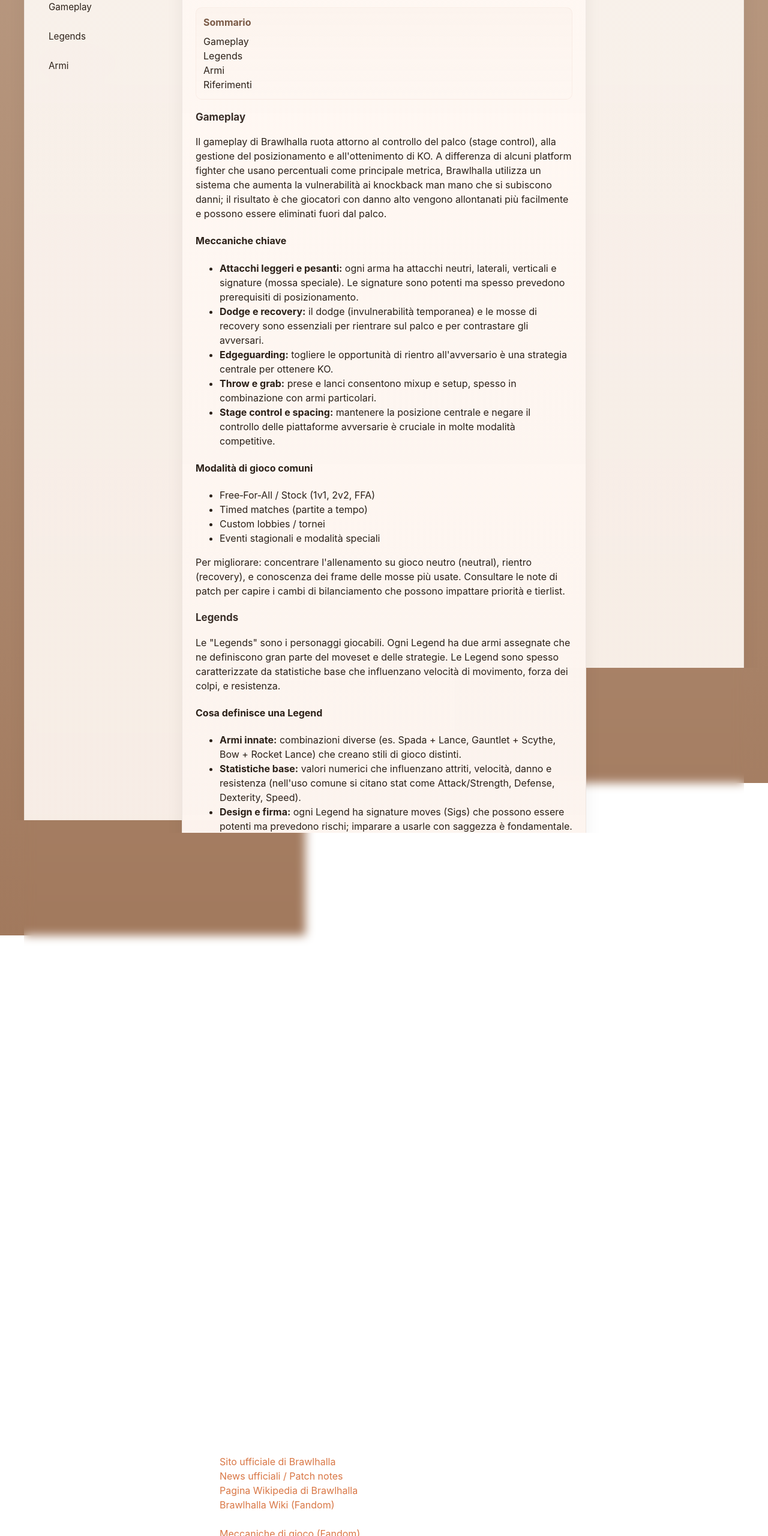
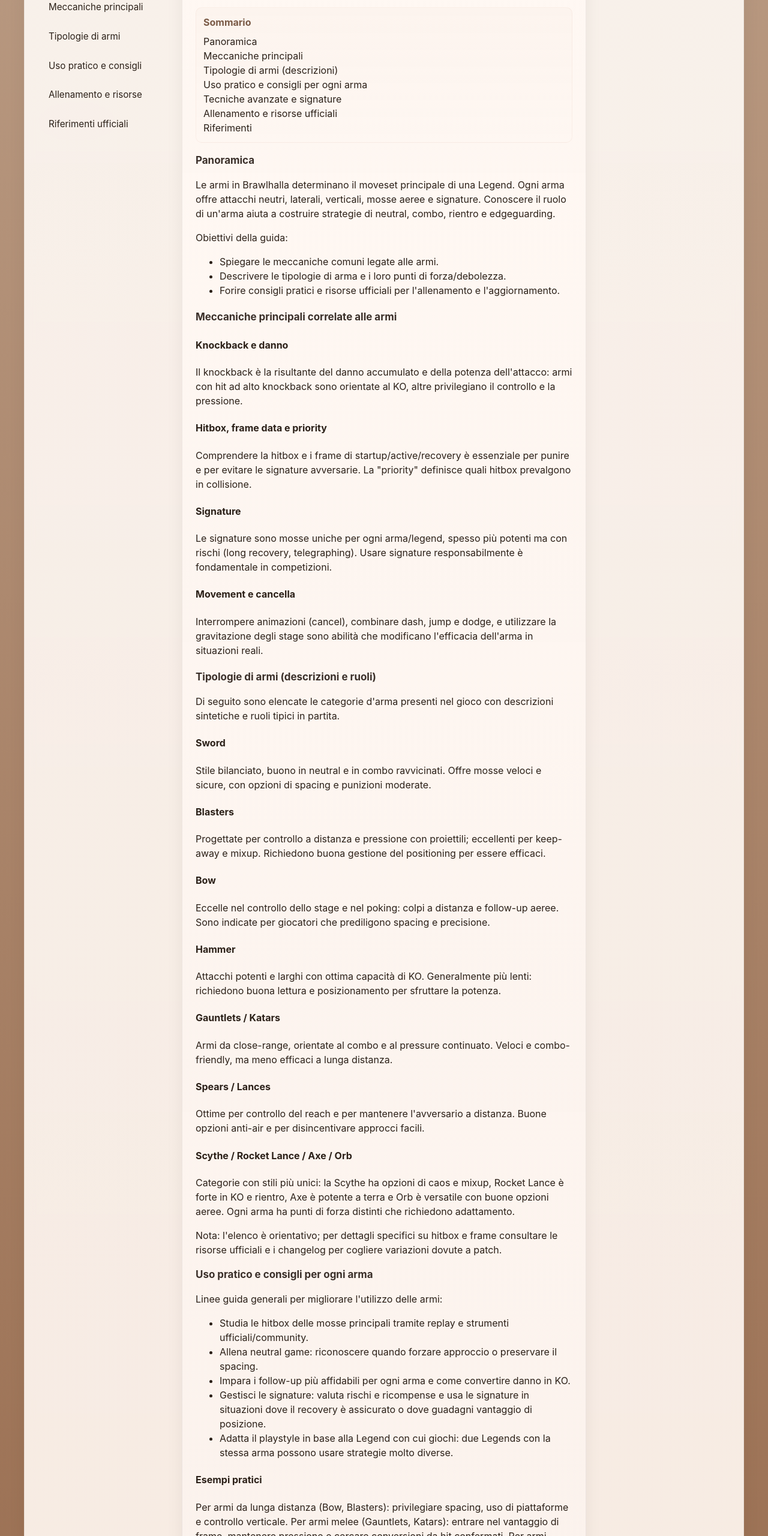
Before and after one commit to Roschitos/brawlhallaHome, a plain HTML site: page html/weapons.html in a window 1280 px wide. Shown: the part 220-2780 px from the top of the page at 60% size. Drawn offline with Linux system fonts and the light colour scheme.

Commit message:
Update weapons.html

```diff
--- a/html/weapons.html
+++ b/html/weapons.html
@@ -1,10 +1,10 @@
-
 <!DOCTYPE html>
 <html lang="it">
 <head>
     <meta charset="UTF-8">
     <meta name="viewport" content="width=device-width, initial-scale=1">
-    <title>Brawlhalla – Weapons</title>
+    <meta name="description" content="Guida completa delle armi di Brawlhalla: tipologie, meccaniche, consigli pratici, signature e risorse ufficiali per approfondire.">
+    <title>Brawlhalla – Armi</title>
     <link rel="stylesheet" href="../css/style.css">
 </head>
 <body>
@@ -27,14 +27,16 @@
                 <h3 id="quick-index-heading">Indice rapido</h3>
                 <ul>
                     <li><a href="#overview">Panoramica</a></li>
-                    <li><a href="#gameplay">Gameplay</a></li>
-                    <li><a href="#legends">Legends</a></li>
-                    <li><a href="#weapons">Armi</a></li>
+                    <li><a href="#mechanics">Meccaniche principali</a></li>
+                    <li><a href="#classes">Tipologie di armi</a></li>
+                    <li><a href="#practical">Uso pratico e consigli</a></li>
+                    <li><a href="#training">Allenamento e risorse</a></li>
+                    <li><a href="#references">Riferimenti ufficiali</a></li>
                 </ul>
             </nav>
         </aside>
 
-        <main class="wiki-content">
+        <main class="wiki-content" role="main">
             <article>
                 <header>
                     <h2>Armi</h2>
@@ -43,92 +45,140 @@
                 <nav class="toc" aria-label="Sommario">
                     <strong>Sommario</strong>
                     <ul>
-                        <li><a href="#gameplay">Gameplay</a></li>
-                        <li><a href="#legends">Legends</a></li>
-                        <li><a href="#weapons">Armi</a></li>
+                        <li><a href="#overview">Panoramica</a></li>
+                        <li><a href="#mechanics">Meccaniche principali</a></li>
+                        <li><a href="#classes">Tipologie di armi (descrizioni)</a></li>
+                        <li><a href="#practical">Uso pratico e consigli per ogni arma</a></li>
+                        <li><a href="#advanced">Tecniche avanzate e signature</a></li>
+                        <li><a href="#training">Allenamento e risorse ufficiali</a></li>
                         <li><a href="#references">Riferimenti</a></li>
                     </ul>
                 </nav>
 
-                <section id="gameplay">
-                    <h3>Gameplay</h3>
-                    <p>Il gameplay di Brawlhalla ruota attorno al controllo del palco (stage control), alla gestione del posizionamento e all'ottenimento di KO. A differenza di alcuni platform fighter che usano percentuali come principale metrica, Brawlhalla utilizza un sistema che aumenta la vulnerabilità ai knockback man mano che si subiscono danni; il risultato è che giocatori con danno alto vengono allontanati più facilmente e possono essere eliminati fuori dal palco.</p>
+                <section id="overview">
+                    <h3>Panoramica</h3>
+                    <p>Le armi in Brawlhalla determinano il moveset principale di una Legend. Ogni arma offre attacchi neutri, laterali, verticali, mosse aeree e signature. Conoscere il ruolo di un'arma aiuta a costruire strategie di neutral, combo, rientro e edgeguarding.</p>
+                    <p>Obiettivi della guida:</p>
+                    <ul>
+                        <li>Spiegare le meccaniche comuni legate alle armi.</li>
+                        <li>Descrivere le tipologie di arma e i loro punti di forza/debolezza.</li>
+                        <li>Forire consigli pratici e risorse ufficiali per l'allenamento e l'aggiornamento.</li>
+                    </ul>
+                </section>
 
-                    <h4>Meccaniche chiave</h4>
+                <section id="mechanics">
+                    <h3>Meccaniche principali correlate alle armi</h3>
+                    <h4>Knockback e danno</h4>
+                    <p>Il knockback è la risultante del danno accumulato e della potenza dell'attacco: armi con hit ad alto knockback sono orientate al KO, altre privilegiano il controllo e la pressione.</p>
+
+                    <h4>Hitbox, frame data e priority</h4>
+                    <p>Comprendere la hitbox e i frame di startup/active/recovery è essenziale per punire e per evitare le signature avversarie. La "priority" definisce quali hitbox prevalgono in collisione.</p>
+
+                    <h4>Signature</h4>
+                    <p>Le signature sono mosse uniche per ogni arma/legend, spesso più potenti ma con rischi (long recovery, telegraphing). Usare signature responsabilmente è fondamentale in competizioni.</p>
+
+                    <h4>Movement e cancella</h4>
+                    <p>Interrompere animazioni (cancel), combinare dash, jump e dodge, e utilizzare la gravitazione degli stage sono abilità che modificano l'efficacia dell'arma in situazioni reali.</p>
+                </section>
+
+                <section id="classes">
+                    <h3>Tipologie di armi (descrizioni e ruoli)</h3>
+                    <p>Di seguito sono elencate le categorie d'arma presenti nel gioco con descrizioni sintetiche e ruoli tipici in partita.</p>
+
+                    <article class="weapon-class">
+                        <h4>Sword</h4>
+                        <p>Stile bilanciato, buono in neutral e in combo ravvicinati. Offre mosse veloci e sicure, con opzioni di spacing e punizioni moderate.</p>
+                    </article>
+
+                    <article class="weapon-class">
+                        <h4>Blasters</h4>
+                        <p>Progettate per controllo a distanza e pressione con proiettili; eccellenti per keep-away e mixup. Richiedono buona gestione del positioning per essere efficaci.</p>
+                    </article>
+
+                    <article class="weapon-class">
+                        <h4>Bow</h4>
+                        <p>Eccelle nel controllo dello stage e nel poking: colpi a distanza e follow-up aeree. Sono indicate per giocatori che prediligono spacing e precisione.</p>
+                    </article>
+
+                    <article class="weapon-class">
+                        <h4>Hammer</h4>
+                        <p>Attacchi potenti e larghi con ottima capacità di KO. Generalmente più lenti: richiedono buona lettura e posizionamento per sfruttare la potenza.</p>
+                    </article>
+
+                    <article class="weapon-class"></article>
+                        <h4>Gauntlets / Katars</h4>
+                        <p>Armi da close-range, orientate al combo e al pressure continuato. Veloci e combo-friendly, ma meno efficaci a lunga distanza.</p>
+                    </article>
+
+                    <article class="weapon-class"></article>
+                        <h4>Spears / Lances</h4>
+                        <p>Ottime per controllo del reach e per mantenere l'avversario a distanza. Buone opzioni anti-air e per disincentivare approcci facili.</p>
+                    </article>
+
+                    <article class="weapon-class">
+                        <h4>Scythe / Rocket Lance / Axe / Orb</h4>
+                        <p>Categorie con stili più unici: la Scythe ha opzioni di caos e mixup, Rocket Lance è forte in KO e rientro, Axe è potente a terra e Orb è versatile con buone opzioni aeree. Ogni arma ha punti di forza distinti che richiedono adattamento.</p>
+                    </article>
+
+                    <p>Nota: l'elenco è orientativo; per dettagli specifici su hitbox e frame consultare le risorse ufficiali e i changelog per cogliere variazioni dovute a patch.</p>
+                </section>
+
+                <section id="practical">
+                    <h3>Uso pratico e consigli per ogni arma</h3>
+                    <p>Linee guida generali per migliorare l'utilizzo delle armi:</p>
                     <ul>
-                        <li><strong>Attacchi leggeri e pesanti:</strong> ogni arma ha attacchi neutri, laterali, verticali e signature (mossa speciale). Le signature sono potenti ma spesso prevedono prerequisiti di posizionamento.</li>
-                        <li><strong>Dodge e recovery:</strong> il dodge (invulnerabilità temporanea) e le mosse di recovery sono essenziali per rientrare sul palco e per contrastare gli avversari.</li>
-                        <li><strong>Edgeguarding:</strong> togliere le opportunità di rientro all'avversario è una strategia centrale per ottenere KO.</li>
-                        <li><strong>Throw e grab:</strong> prese e lanci consentono mixup e setup, spesso in combinazione con armi particolari.</li>
-                        <li><strong>Stage control e spacing:</strong> mantenere la posizione centrale e negare il controllo delle piattaforme avversarie è cruciale in molte modalità competitive.</li>
+                        <li>Studia le hitbox delle mosse principali tramite replay e strumenti ufficiali/community.</li>
+                        <li>Allena neutral game: riconoscere quando forzare approccio o preservare il spacing.</li>
+                        <li>Impara i follow-up più affidabili per ogni arma e come convertire danno in KO.</li>
+                        <li>Gestisci le signature: valuta rischi e ricompense e usa le signature in situazioni dove il recovery è assicurato o dove guadagni vantaggio di posizione.</li>
+                        <li>Adatta il playstyle in base alla Legend con cui giochi: due Legends con la stessa arma possono usare strategie molto diverse.</li>
                     </ul>
 
-                    <h4>Modalità di gioco comuni</h4>
+                    <h4>Esempi pratici</h4>
+                    <p>Per armi da lunga distanza (Bow, Blasters): privilegiare spacing, uso di piattaforme e controllo verticale. Per armi melee (Gauntlets, Katars): entrare nel vantaggio di frame, mantenere pressione e cercare conversioni da hit confermati. Per armi heavy (Hammer, Axe): cercare angoli di KO e sfruttare la priorità delle hit potenti.</p>
+                </section>
+
+                <section id="advanced">
+                    <h3>Tecniche avanzate e signature</h3>
+                    <p>Le tecniche avanzate includono:</p>
                     <ul>
-                        <li>Free‑For‑All / Stock (1v1, 2v2, FFA)</li>
-                        <li>Timed matches (partite a tempo)</li>
-                        <li>Custom lobbies / tornei</li>
-                        <li>Eventi stagionali e modalità speciali</li>
+                        <li>Frame-cancels specifici per ogni arma per ridurre i tempi di recovery e aumentare la fluidità delle combo.</li>
+                        <li>Weapon-specific edgeguard setups: praticare angoli e tempistiche per negare rientri.</li>
+                        <li>Mixup con dodge e fake approaches per forzare letture e aprire la difesa avversaria.</li>
+                    </ul>
+                    <p>Le signature vanno trattate come risorse: usarle per aumentare la pressione o per chiudere gli scambi quando la posizione è favorevole.</p>
+                </section>
+
+                <section id="training">
+                    <h3>Allenamento e risorse ufficiali</h3>
+                    <p>Per apprendere e verificare le informazioni sulle armi è consigliabile usare queste risorse:</p>
+                    <ul>
+                        <li><a href="https://www.brawlhalla.com" target="_blank" rel="noopener">Sito ufficiale di Brawlhalla</a> — annunci, guide ufficiali e news.</li>
+                        <li><a href="https://www.brawlhalla.com/news/" target="_blank" rel="noopener">Patch notes ufficiali</a> — consultare i changelog per aggiornamenti su armi e signature.</li>
+                        <li><a href="https://brawlhalla.fandom.com/wiki/Weapons" target="_blank" rel="noopener">Brawlhalla Wiki (Fandom) - Weapons</a> — panorama dettagliato, movelist e note community-driven.</li>
+                        <li>Modalità allenamento interna: usare la modalità pratica per testare hitbox, tempistiche e setup di edgeguarding.</li>
+                        <li>Analisi video: studiare VOD di giocatori esperti per imparare l'applicazione pratica delle meccaniche.</li>
                     </ul>
 
-                    <p>Per migliorare: concentrare l'allenamento su gioco neutro (neutral), rientro (recovery), e conoscenza dei frame delle mosse più usate. Consultare le note di patch per capire i cambi di bilanciamento che possono impattare priorità e tierlist.</p>
-                </section>
-
-                <section id="legends">
-                    <h3>Legends</h3>
-                    <p>Le "Legends" sono i personaggi giocabili. Ogni Legend ha due armi assegnate che ne definiscono gran parte del moveset e delle strategie. Le Legend sono spesso caratterizzate da statistiche base che influenzano velocità di movimento, forza dei colpi, e resistenza.</p>
-
-                    <h4>Cosa definisce una Legend</h4>
-                    <ul>
-                        <li><strong>Armi innate:</strong> combinazioni diverse (es. Spada + Lance, Gauntlet + Scythe, Bow + Rocket Lance) che creano stili di gioco distinti.</li>
-                        <li><strong>Statistiche base:</strong> valori numerici che influenzano attriti, velocità, danno e resistenza (nell'uso comune si citano stat come Attack/Strength, Defense, Dexterity, Speed).</li>
-                        <li><strong>Design e firma:</strong> ogni Legend ha signature moves (Sigs) che possono essere potenti ma prevedono rischi; imparare a usarle con saggezza è fondamentale.</li>
-                    </ul>
-
-                    <h4>Progressione e skin</h4>
-                    <p>Le Legend possono essere sbloccate tramite valuta di gioco o acquistate; esistono skin cosmetiche, colori e bundle. Il bilanciamento è mantenuto tramite patch regolari che modificano signature, hitbox e proprietà delle armi.</p>
-
-                    <p>Per confronti dettagliati tra Legends (matchup, statistiche e movelist) consultare schede individuali e guide aggiornate: le fonti ufficiali e la community mantengono wiki e tabelle di matchup molto utili per il gioco competitivo.</p>
-                </section>
-
-                <section id="weapons">
-                    <h3>Armi</h3>
-                    <p>Le armi sono il cuore del gameplay: ogni arma offre un set di mosse che include attacchi leggeri, pesanti, tilt e signature. La scelta dell'arma influenza spacing, combo, rientro e capacità di controllo del palco.</p>
-
-                    <h4>Tipologie e ruoli</h4>
-                    <ul>
-                        <li><strong>Sword / Katars / Gauntlets:</strong> spesso orientate al gioco rapido e ai combo ravvicinati.</li>
-                        <li><strong>Hammer / Rocket Lance / Scythe:</strong> attacchi potenti, più orientati al KO e allo spacing forte.</li>
-                        <li><strong>Bow / Blasters / Spear:</strong> buone per controllo del palco a distanza e per colpi di precisione.</li>
-                    </ul>
-
-                    <h4>Uso pratico</h4>
-                    <p>Per sfruttare un'arma efficacemente è necessario padroneggiare:</p>
-                    <ul>
-                        <li>Neutral game: come creare opportunità e punire gli errori avversari.</li>
-                        <li>Combos e follow‑ups: concatenazioni di colpi che portano a danno consistente o a KO.</li>
-                        <li>Edgeguarding specifico per arma: alcune armi hanno ottime opzioni per chiudere il rientro avversario.</li>
-                        <li>Contromisure: imparare i limiti delle signature avversarie e come evitare i loro setup.</li>
-                    </ul>
-
-                    <p>Molte guide di arma presentano frame data, hitbox e tutorial video per apprendere i tempi e i cancel; queste risorse sono fondamentali per passare da buon giocatore a livello competitivo.</p>
+                    <h4>Routine di allenamento consigliata</h4>
+                    <ol>
+                        <li>10–15 minuti di warm-up movement (dash, jump, recovery).</li>
+                        <li>20–30 minuti in training mode per testare combo e timing specifici dell'arma scelta.</li>
+                        <li>Sessioni di replay review per identificare errori di positioning e opzioni mancanti.</li>
+                        <li>Partite competitive con focus su uno o due obiettivi tecnici (es. migliorare neutral o edgeguard success rate).</li>
+                    </ol>
                 </section>
 
                 <section id="references">
                     <h3>Riferimenti</h3>
-                    <p>Fonti ufficiali e risorse affidabili per approfondire:</p>
+                    <p>Fonti ufficiali e risorse consigliate:</p>
                     <ul>
-                        <li><a href="https://www.brawlhalla.com" target="_blank" rel="noopener">Sito ufficiale di Brawlhalla</a> — notizie, eventi e annunci ufficiali.</li>
-                        <li><a href="https://www.brawlhalla.com/news/" target="_blank" rel="noopener">News ufficiali / Patch notes</a> — changelog e dettagli di bilanciamento.</li>
-                        <li><a href="https://en.wikipedia.org/wiki/Brawlhalla" target="_blank" rel="noopener">Pagina Wikipedia di Brawlhalla</a> — storia del gioco e informazioni generali.</li>
-                        <li><a href="https://brawlhalla.fandom.com/wiki/Brawlhalla_Wiki" target="_blank" rel="noopener">Brawlhalla Wiki (Fandom)</a> — guide dettagliate su meccaniche, armi e Legends (risorsa community‑driven, utile per tabelle e movelist).</li>
-                        <li><a href="https://brawlhalla.fandom.com/wiki/Mechanics" target="_blank" rel="noopener">Meccaniche di gioco (Fandom)</a> — spiegazioni approfondite su frame, hitbox e recovery.</li>
-                        <li><a href="https://brawlhalla.fandom.com/wiki/Weapons" target="_blank" rel="noopener">Panoramica armi (Fandom)</a> — descrizioni e statistiche delle armi.</li>
-                        <li><a href="https://store.steampowered.com/app/291550/Brawlhalla/" target="_blank" rel="noopener">Pagina Steam di Brawlhalla</a> — informazioni sulla versione PC e community hub.</li>
-                        <li><a href="https://www.ubisoft.com/en-us/game/brawlhalla" target="_blank" rel="noopener">Pagina Ubisoft / Blue Mammoth</a> — informazioni sullo sviluppatore/publisher.</li>
+                        <li><a href="https://www.brawlhalla.com" target="_blank" rel="noopener">Sito ufficiale di Brawlhalla</a></li>
+                        <li><a href="https://www.brawlhalla.com/news/" target="_blank" rel="noopener">Patch notes ufficiali</a></li>
+                        <li><a href="https://brawlhalla.fandom.com/wiki/Brawlhalla_Wiki" target="_blank" rel="noopener">Brawlhalla Wiki (Fandom)</a> — per movelist e dettagli community-maintained</li>
+                        <li><a href="https://store.steampowered.com/app/291550/Brawlhalla/" target="_blank" rel="noopener">Pagina Steam</a></li>
                     </ul>
-
-                    <p>Per approfondimenti competitivi e tutorial video consultare canali e guide della community (tornei, vods e playlist didattiche): queste risorse aiutano a vedere le meccaniche applicate in partita reale.</p>
+                    <p>Per informazioni ufficiali aggiornate consultare regolarmente le patch notes e le comunicazioni del team di sviluppo: le proprietà delle armi possono cambiare con gli update di bilanciamento.</p>
                 </section>
             </article>
         </main>
```
